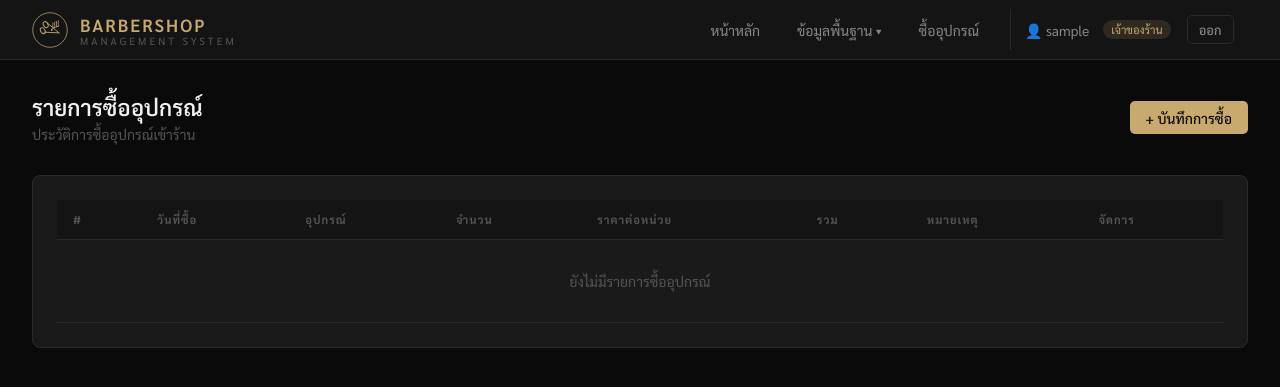
After one commit to gai1l/barbershop, a Django app: page /purchases/ in a window 1280 px wide. The commit adds this page. Shown: the top 387 px of the page. Run offline with Django 5.2, Linux system fonts and the light colour scheme; the visitor is signed in with stand-in values (Sample User, id 1); data that the repository does not hold is empty.

Commit message:
Process 1-3 complete, ready for friend

```diff
--- a/barbershop/settings.py
+++ b/barbershop/settings.py
@@ -83,9 +83,9 @@ DATABASES = {
         'ENGINE': 'django.db.backends.mysql',
         'NAME': 'dbBarbershop',
         'USER': 'root',
-        'PASSWORD': '',
+        'PASSWORD': 'root1234',
         'HOST': '127.0.0.1',
-        'PORT': '3307',
+        'PORT': '3306',
     }
 }
 
--- a/barbershopapp/urls.py
+++ b/barbershopapp/urls.py
@@ -28,8 +28,11 @@ urlpatterns = [
     path('equipments/edit/<int:pk>/', views.equipment_edit, name='equipment_edit'),
     path('equipments/delete/<int:pk>/', views.equipment_delete, name='equipment_delete'),
 
-    # Process 3 — ซื้ออุปกรณ์ (จะเพิ่มทีหลัง)
-    # path('purchases/', views.purchase_list, name='purchase_list'),
+    # Process 3 — ซื้ออุปกรณ์
+    path('purchases/', views.purchase_list, name='purchase_list'),
+    path('purchases/add/', views.purchase_add, name='purchase_add'),
+    path('purchases/delete/<int:pk>/', views.purchase_delete, name='purchase_delete'),
+
 
     # Process 4 — คิว (เพื่อนทำต่อ)
     # path('queues/', views.queue_list, name='queue_list'),
--- a/barbershopapp/views.py
+++ b/barbershopapp/views.py
@@ -278,3 +278,46 @@ def equipment_delete(request, pk):
         messages.success(request, 'ลบอุปกรณ์เรียบร้อยแล้ว')
         return redirect('equipment_list')
     return render(request, 'equipment/equipment_confirm_delete.html', {'equipment': equipment})
+
+from .forms import BarberForm, CustomerForm, ServiceForm, EquipmentForm, PurchaseForm
+
+# ===== PURCHASE =====
+@login_required(login_url='/login/')
+def purchase_list(request):
+    if not request.user.is_staff:
+        return redirect('dashboard')
+    purchases = PurchaseOrder.objects.all().order_by('-purchase_date')
+    return render(request, 'purchase/purchase_list.html', {'purchases': purchases})
+
+@login_required(login_url='/login/')
+def purchase_add(request):
+    if not request.user.is_staff:
+        return redirect('dashboard')
+    if request.method == 'POST':
+        form = PurchaseForm(request.POST)
+        if form.is_valid():
+            purchase = form.save(commit=False)
+            purchase.created_by = request.user
+            purchase.save()
+            messages.success(request, f'บันทึกการซื้อ {purchase.equipment.name} จำนวน {purchase.quantity} เรียบร้อยแล้ว')
+            return redirect('purchase_list')
+    else:
+        from django.utils import timezone
+        form = PurchaseForm(initial={'purchase_date': timezone.now().date()})
+    return render(request, 'purchase/purchase_form.html', {'form': form})
+
+@login_required(login_url='/login/')
+def purchase_delete(request, pk):
+    if not request.user.is_staff:
+        return redirect('dashboard')
+    purchase = PurchaseOrder.objects.get(pk=pk)
+    if request.method == 'POST':
+        # ลด stock กลับ
+        purchase.equipment.stock -= purchase.quantity
+        if purchase.equipment.stock < 0:
+            purchase.equipment.stock = 0
+        purchase.equipment.save()
+        purchase.delete()
+        messages.success(request, 'ลบรายการซื้อเรียบร้อยแล้ว')
+        return redirect('purchase_list')
+    return render(request, 'purchase/purchase_confirm_delete.html', {'purchase': purchase})
--- a/static/css/style.css
+++ b/static/css/style.css
@@ -187,6 +187,8 @@ body {
     border-radius: 8px;
     padding: 1.5rem;
     margin-bottom: 1.5rem;
+    margin-left: auto;
+    margin-right: auto;
 }
 
 .card-header {
@@ -516,3 +518,8 @@ tbody td {
     background-color: rgba(136,136,136,0.15);
     color: var(--text-secondary);
 }
+/* ===== FORM CENTER ===== */
+.card[style*="max-width"] {
+    margin-left: auto;
+    margin-right: auto;
+}
--- a/templates/barber/barber_form.html
+++ b/templates/barber/barber_form.html
@@ -4,7 +4,7 @@
 
 {% block content %}
 <div class="page-header">
-    <h1 class="page-title">✂️ {{ action }}ข้อมูลช่าง</h1>
+    <h1 class="page-title">{{ action }}ข้อมูลช่าง</h1>
     <p class="page-subtitle">กรอกข้อมูลช่างให้ครบถ้วน</p>
 </div>
 
@@ -61,7 +61,7 @@
         {% endif %}
 
         <div style="display:flex; gap:8px; margin-top:1.5rem;">
-            <button type="submit" class="btn btn-primary">💾 บันทึก</button>
+            <button type="submit" class="btn btn-primary">บันทึก</button>
             <a href="{% url 'barber_list' %}" class="btn btn-outline">ยกเลิก</a>
         </div>
     </form>
--- a/templates/barber/barber_list.html
+++ b/templates/barber/barber_list.html
@@ -5,7 +5,7 @@
 {% block content %}
 <div class="page-header" style="display:flex; justify-content:space-between; align-items:center;">
     <div>
-        <h1 class="page-title">✂️ ข้อมูลช่าง</h1>
+        <h1 class="page-title">ข้อมูลช่าง</h1>
         <p class="page-subtitle">จัดการข้อมูลช่างทั้งหมด</p>
     </div>
     <a href="{% url 'barber_add' %}" class="btn btn-primary">+ เพิ่มช่าง</a>
--- a/templates/base.html
+++ b/templates/base.html
@@ -31,7 +31,7 @@
                 <a href="{% url 'equipment_list' %}" class="nav-dropdown-item">อุปกรณ์</a>
             </div>
         </div>
-        {# <a href="{% url 'purchase_list' %}" class="nav-link">ซื้ออุปกรณ์</a> #}
+        <a href="{% url 'purchase_list' %}" class="nav-link">ซื้ออุปกรณ์</a>
         {% else %}
         <a href="{% url 'dashboard' %}" class="nav-link">หน้าหลัก</a>
         {% endif %}
--- a/templates/customer/customer_form.html
+++ b/templates/customer/customer_form.html
@@ -4,7 +4,7 @@
 
 {% block content %}
 <div class="page-header">
-    <h1 class="page-title">👥 {{ action }}ข้อมูลลูกค้า</h1>
+    <h1 class="page-title">{{ action }}ข้อมูลลูกค้า</h1>
     <p class="page-subtitle">กรอกข้อมูลลูกค้าให้ครบถ้วน</p>
 </div>
 
@@ -38,7 +38,7 @@
         {% endif %}
 
         <div style="display:flex; gap:8px; margin-top:1.5rem;">
-            <button type="submit" class="btn btn-primary">💾 บันทึก</button>
+            <button type="submit" class="btn btn-primary">บันทึก</button>
             <a href="{% url 'customer_list' %}" class="btn btn-outline">ยกเลิก</a>
         </div>
     </form>
--- a/templates/customer/customer_list.html
+++ b/templates/customer/customer_list.html
@@ -5,7 +5,7 @@
 {% block content %}
 <div class="page-header" style="display:flex; justify-content:space-between; align-items:center;">
     <div>
-        <h1 class="page-title">👥 ข้อมูลลูกค้า</h1>
+        <h1 class="page-title">ข้อมูลลูกค้า</h1>
         <p class="page-subtitle">จัดการข้อมูลลูกค้าทั้งหมด</p>
     </div>
     <a href="{% url 'customer_add' %}" class="btn btn-primary">+ เพิ่มลูกค้า</a>
--- a/templates/equipment/equipment_form.html
+++ b/templates/equipment/equipment_form.html
@@ -4,7 +4,7 @@
 
 {% block content %}
 <div class="page-header">
-    <h1 class="page-title">🧴 {{ action }}ข้อมูลอุปกรณ์</h1>
+    <h1 class="page-title">{{ action }}ข้อมูลอุปกรณ์</h1>
     <p class="page-subtitle">กรอกข้อมูลอุปกรณ์ให้ครบถ้วน</p>
 </div>
 
@@ -38,7 +38,7 @@
         {% endif %}
 
         <div style="display:flex; gap:8px; margin-top:1.5rem;">
-            <button type="submit" class="btn btn-primary">💾 บันทึก</button>
+            <button type="submit" class="btn btn-primary">บันทึก</button>
             <a href="{% url 'equipment_list' %}" class="btn btn-outline">ยกเลิก</a>
         </div>
     </form>
--- a/templates/equipment/equipment_list.html
+++ b/templates/equipment/equipment_list.html
@@ -5,7 +5,7 @@
 {% block content %}
 <div class="page-header" style="display:flex; justify-content:space-between; align-items:center;">
     <div>
-        <h1 class="page-title">🧴 ข้อมูลอุปกรณ์</h1>
+        <h1 class="page-title">ข้อมูลอุปกรณ์</h1>
         <p class="page-subtitle">จัดการข้อมูลอุปกรณ์ทั้งหมด</p>
     </div>
     <a href="{% url 'equipment_add' %}" class="btn btn-primary">+ เพิ่มอุปกรณ์</a>
--- /dev/null
+++ b/templates/purchase/purchase_list.html
@@ -0,0 +1,58 @@
+{% extends 'base.html' %}
+
+{% block title %}รายการซื้ออุปกรณ์ | BarberShop{% endblock %}
+
+{% block content %}
+<div class="page-header" style="display:flex; justify-content:space-between; align-items:center;">
+    <div>
+        <h1 class="page-title">รายการซื้ออุปกรณ์</h1>
+        <p class="page-subtitle">ประวัติการซื้ออุปกรณ์เข้าร้าน</p>
+    </div>
+    <a href="{% url 'purchase_add' %}" class="btn btn-primary">+ บันทึกการซื้อ</a>
+</div>
+
+<div class="card">
+    <div class="table-wrapper">
+        <table>
+            <thead>
+                <tr>
+                    <th>#</th>
+                    <th>วันที่ซื้อ</th>
+                    <th>อุปกรณ์</th>
+                    <th>จำนวน</th>
+                    <th>ราคาต่อหน่วย</th>
+                    <th>รวม</th>
+                    <th>หมายเหตุ</th>
+                    <th>จัดการ</th>
+                </tr>
+            </thead>
+            <tbody>
+                {% for purchase in purchases %}
+                <tr>
+                    <td>{{ forloop.counter }}</td>
+                    <td>{{ purchase.purchase_date|date:"d/m/Y" }}</td>
+                    <td>{{ purchase.equipment.name }}</td>
+                    <td>{{ purchase.quantity }} {{ purchase.equipment.unit }}</td>
+                    <td>{{ purchase.price_per_unit }} บาท</td>
+                    <td>{{ purchase.quantity|floatformat:0 }} x {{ purchase.price_per_unit }} =
+                        <strong style="color:var(--accent);">
+                            {% widthratio purchase.quantity 1 purchase.price_per_unit %} บาท
+                        </strong>
+                    </td>
+                    <td>{{ purchase.note|default:'-' }}</td>
+                    <td>
+                        <a href="{% url 'purchase_delete' purchase.pk %}" class="btn btn-danger btn-sm">ลบ</a>
+                    </td>
+                </tr>
+                {% empty %}
+                <tr>
+                    <td colspan="8" style="text-align:center; color:var(--text-muted); padding:2rem;">
+                        ยังไม่มีรายการซื้ออุปกรณ์
+                    </td>
+                </tr>
+                {% endfor %}
+            </tbody>
+        </table>
+    </div>
+</div>
+{% endblock %}
--- a/templates/service/service_form.html
+++ b/templates/service/service_form.html
@@ -4,7 +4,7 @@
 
 {% block content %}
 <div class="page-header">
-    <h1 class="page-title">💈 {{ action }}ข้อมูลบริการ</h1>
+    <h1 class="page-title">{{ action }}ข้อมูลบริการ</h1>
     <p class="page-subtitle">กรอกข้อมูลบริการให้ครบถ้วน</p>
 </div>
 
@@ -43,7 +43,7 @@
         {% endif %}
 
         <div style="display:flex; gap:8px; margin-top:1.5rem;">
-            <button type="submit" class="btn btn-primary">💾 บันทึก</button>
+            <button type="submit" class="btn btn-primary">บันทึก</button>
             <a href="{% url 'service_list' %}" class="btn btn-outline">ยกเลิก</a>
         </div>
     </form>
--- a/templates/service/service_list.html
+++ b/templates/service/service_list.html
@@ -5,7 +5,7 @@
 {% block content %}
 <div class="page-header" style="display:flex; justify-content:space-between; align-items:center;">
     <div>
-        <h1 class="page-title">💈 ข้อมูลบริการ</h1>
+        <h1 class="page-title">ข้อมูลบริการ</h1>
         <p class="page-subtitle">จัดการข้อมูลบริการทั้งหมด</p>
     </div>
     <a href="{% url 'service_add' %}" class="btn btn-primary">+ เพิ่มบริการ</a>
```
Also changed, not shown: barbershopapp/forms.py (+25 -0 lines), templates/purchase/purchase_confirm_delete.html (added, +26 -0 lines), templates/purchase/purchase_form.html (added, +56 -0 lines).
